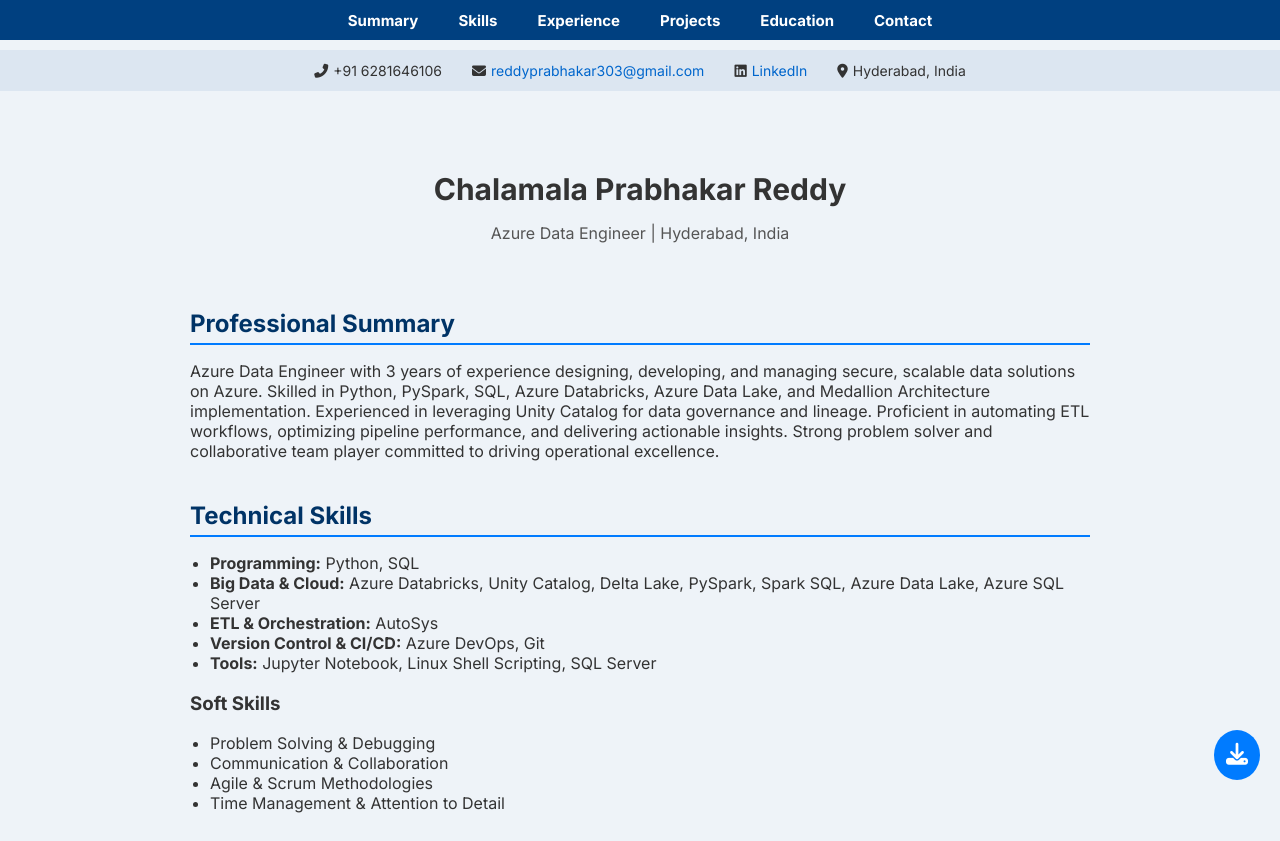
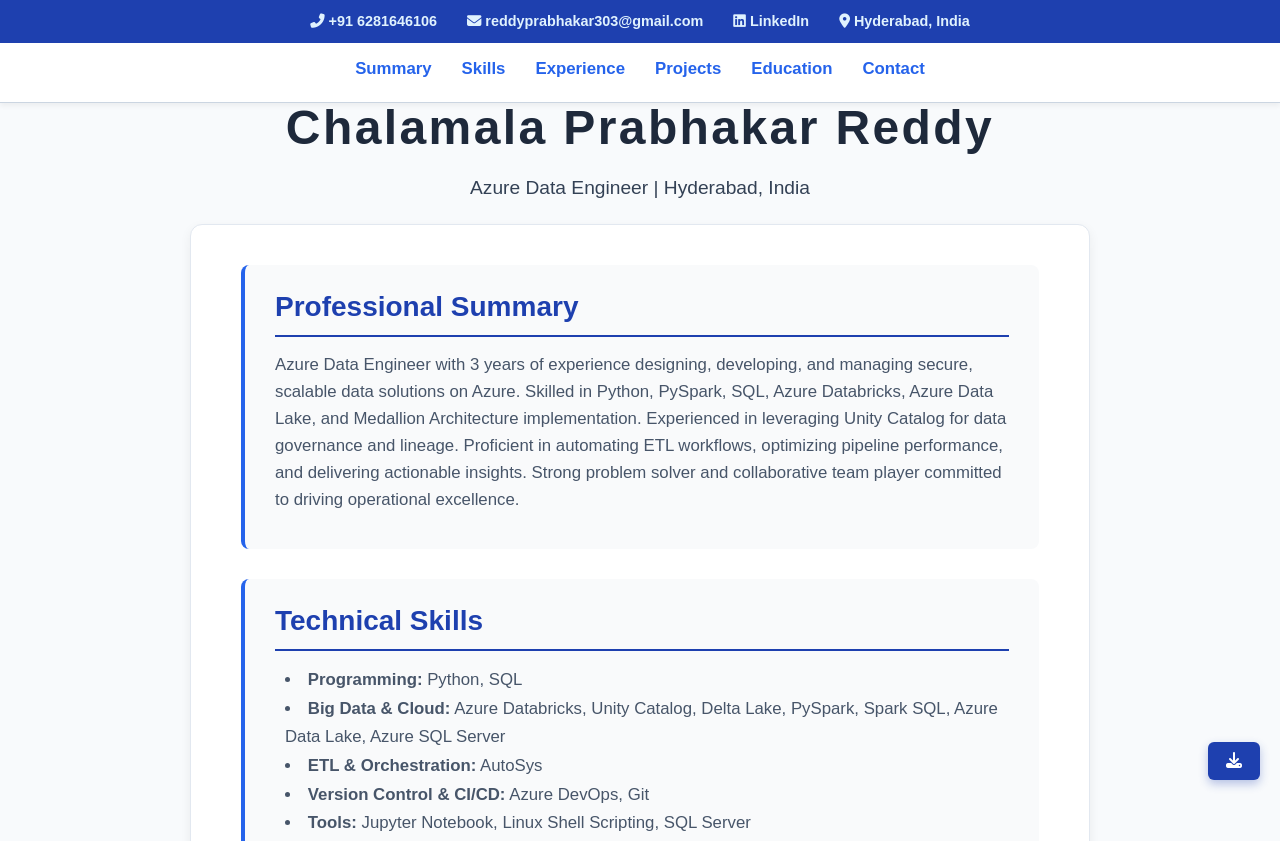
Before and after one commit to Prabhakar-reddy-chalamala/Prabhakar-portfolio, a plain HTML site: page index.html in a window 1280 px wide. Shown: the top 841 px of the page. Drawn offline with nearby package versions, Linux system fonts and the light colour scheme.

Commit message:
Update style.css

```diff
--- a/style.css
+++ b/style.css
@@ -1,103 +1,181 @@
-body {
-  font-family: 'Inter', sans-serif;
+/* Reset */
+* {
   margin: 0;
   padding: 0;
-  background-color: #eef3f8;
-  color: #333;
+  box-sizing: border-box;
 }
 
-/* Sticky Nav */
-#sticky-nav {
-  position: fixed;
-  top: 0;
-  width: 100%;
-  background-color: #004080;
-  z-index: 999;
-  padding: 10px 0;
-}
-
-#sticky-nav ul {
-  display: flex;
-  justify-content: center;
-  gap: 40px;
-  margin: 0;
-  padding: 0;
-  list-style: none;
-}
-
-#sticky-nav a {
-  color: white;
-  text-decoration: none;
-  font-weight: bold;
-  font-size: 15px;
+/* Global Styles */
+body {
+  font-family: 'Arial', sans-serif;
+  background-color: #f8fafc;
+  color: #1e293b;
+  line-height: 1.6;
+  scroll-behavior: smooth;
+  padding-top: 90px;
 }
 
 /* Top Contact Bar */
 .top-contact {
+  position: fixed;
+  top: 0;
+  width: 100%;
+  background-color: #1e40af;
+  color: #e0f2fe;
+  font-size: 0.9rem;
+  font-weight: 600;
   display: flex;
   justify-content: center;
   gap: 30px;
-  font-size: 14px;
-  padding: 12px;
-  margin-top: 50px;
-  background-color: #dce6f1;
-}
-
-.top-contact span {
-  display: flex;
-  align-items: center;
-  gap: 5px;
+  padding: 10px 15px;
+  z-index: 10000;
 }
 
 .top-contact a {
-  color: #0066cc;
+  color: #e0f2fe;
   text-decoration: none;
+  font-weight: 600;
+}
+
+.top-contact a:hover {
+  text-decoration: underline;
 }
 
 /* Header */
 header {
+  max-width: 900px;
+  margin: 0 auto 20px auto;
   text-align: center;
-  margin-top: 80px;
 }
 
 header h1 {
-  font-size: 30px;
-  margin-bottom: 8px;
+  font-size: 3rem;
+  font-weight: 700;
+  color: #1e293b;
+  letter-spacing: 0.05em;
 }
 
-.subtitle {
-  font-size: 16px;
-  color: #555;
+header .subtitle {
+  font-size: 1.2rem;
+  color: #334155;
+  margin-top: 6px;
+  font-weight: 500;
 }
 
-/* Main Content */
+/* Navigation */
+nav {
+  position: fixed;
+  top: 40px;
+  width: 100%;
+  background: #ffffff;
+  border-bottom: 1px solid #cbd5e1;
+  z-index: 9999;
+  box-shadow: 0 3px 5px rgba(0, 0, 0, 0.05);
+}
+
+nav ul {
+  max-width: 900px;
+  margin: 0 auto;
+  padding: 0 20px;
+  display: flex;
+  list-style: none;
+  justify-content: center;
+  gap: 30px;
+}
+
+nav ul li a {
+  display: block;
+  padding: 15px 0;
+  font-weight: 600;
+  color: #2563eb;
+  text-decoration: none;
+  border-bottom: 3px solid transparent;
+  transition: border-color 0.3s ease;
+}
+
+nav ul li a:hover,
+nav ul li a.active {
+  border-color: #2563eb;
+  color: #1e293b;
+}
+
+/* Main content */
 main {
   max-width: 900px;
-  margin: auto;
-  padding: 30px;
+  background: #ffffff;
+  margin: 0 auto 40px auto;
+  padding: 40px 50px;
+  border-radius: 12px;
+  box-shadow: 0 4px 12px rgba(0, 0, 0, 0.06);
+  border: 1px solid #e2e8f0;
 }
 
+/* Sections */
 section {
-  margin-bottom: 40px;
+  background-color: #f9fafb;
+  padding: 20px 30px;
+  border-radius: 8px;
+  margin-bottom: 30px;
+  border-left: 4px solid #2563eb;
 }
 
+/* Headings */
 h2 {
-  color: #003366;
-  border-bottom: 2px solid #007BFF;
-  padding-bottom: 5px;
+  font-size: 1.75rem;
   margin-bottom: 15px;
+  color: #1e40af;
+  border-bottom: 2px solid #1e40af;
+  padding-bottom: 6px;
+}
+
+h3 {
+  font-size: 1.25rem;
+  margin-top: 25px;
+  margin-bottom: 10px;
+  color: #0f172a;
+}
+
+h4 {
+  font-size: 1.1rem;
+  font-style: italic;
+  margin-top: 15px;
+  color: #475569;
+}
+
+/* Text */
+p {
+  margin-bottom: 15px;
+  font-size: 1.05rem;
+  color: #475569;
 }
 
 ul {
-  padding-left: 20px;
+  list-style: disc inside;
+  margin-bottom: 25px;
+  color: #475569;
+  font-size: 1.05rem;
+  line-height: 1.7;
+  padding-left: 10px;
 }
 
 blockquote {
-  background: #f0f6ff;
-  border-left: 4px solid #007BFF;
-  padding: 12px 20px;
+  margin: 20px 0;
+  padding-left: 20px;
+  border-left: 4px solid #2563eb;
+  color: #1e293b;
   font-style: italic;
-  color: #444;
+  background-color: #f0f9ff;
+  border-radius: 5px;
+}
+
+/* Links */
+a {
+  color: #2563eb;
+  text-decoration: none;
+}
+
+a:hover {
+  text-decoration: underline;
 }
 
 /* Download Button */
@@ -105,30 +183,42 @@ blockquote {
   position: fixed;
   bottom: 20px;
   right: 20px;
-  background: #007BFF;
+  background-color: #1e40af;
+  border: none;
   color: white;
-  font-size: 22px;
-  border: none;
-  border-radius: 50%;
-  padding: 12px;
+  font-size: 1rem;
+  padding: 10px 18px;
+  border-radius: 6px;
   cursor: pointer;
-  z-index: 9999;
+  box-shadow: 0 4px 10px rgba(30, 64, 175, 0.3);
+  transition: background-color 0.3s ease;
+  z-index: 10000;
 }
 
 #downloadBtn:hover {
-  background: #0056b3;
+  background-color: #1e3a8a;
 }
 
-/* Responsive */
-@media screen and (max-width: 600px) {
-  #sticky-nav ul {
+/* Responsive Design */
+@media (max-width: 640px) {
+  body {
+    padding-top: 130px;
+  }
+
+  nav ul {
     flex-direction: column;
-    align-items: center;
     gap: 10px;
+    padding: 10px 20px;
+  }
+
+  main {
+    padding: 30px 20px;
+    margin: 0 10px 30px 10px;
   }
 
   .top-contact {
     flex-direction: column;
-    gap: 10px;
+    gap: 8px;
+    text-align: center;
   }
 }
```
